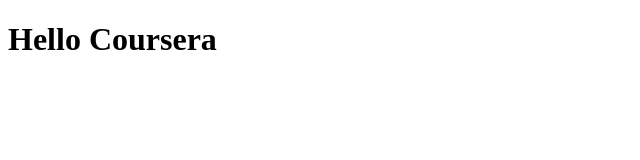
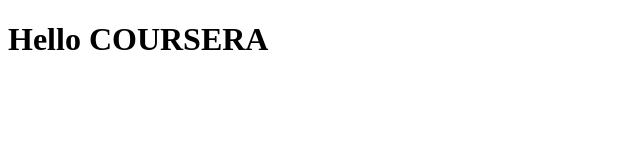
Before and after one commit to Rihanfazal/Coursera-Test, a plain HTML site: page site/index.html in a window 1280 px wide. Shown: the whole page, without its empty margins (0-640 px from the left). Drawn offline with Linux system fonts and the light colour scheme.

Commit message:
Small addition

```diff
--- a/site/index.html
+++ b/site/index.html
@@ -6,6 +6,6 @@
 	<title>Hello COURSERA</title>
 </head>
 <body>
-<h1>Hello Coursera</h1>
+<h1>Hello COURSERA</h1>
 </body>
 </html>
```
